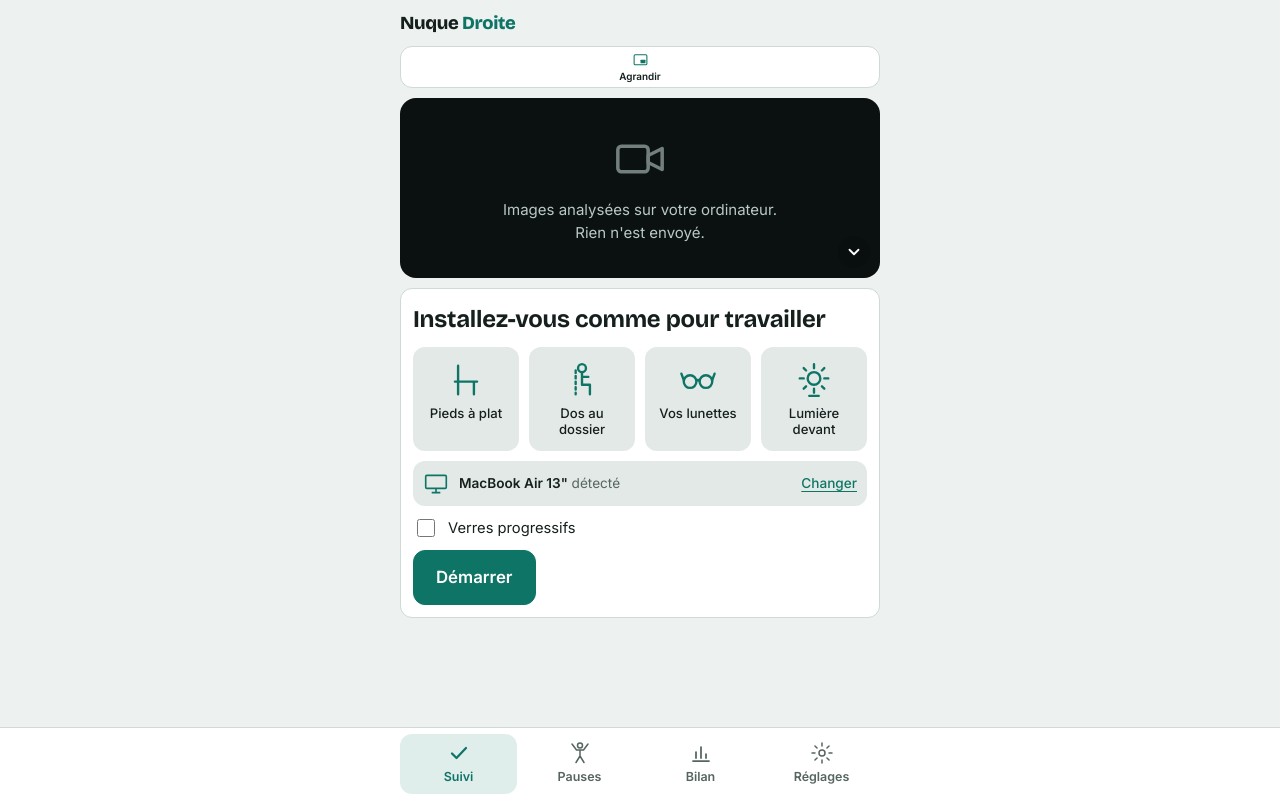
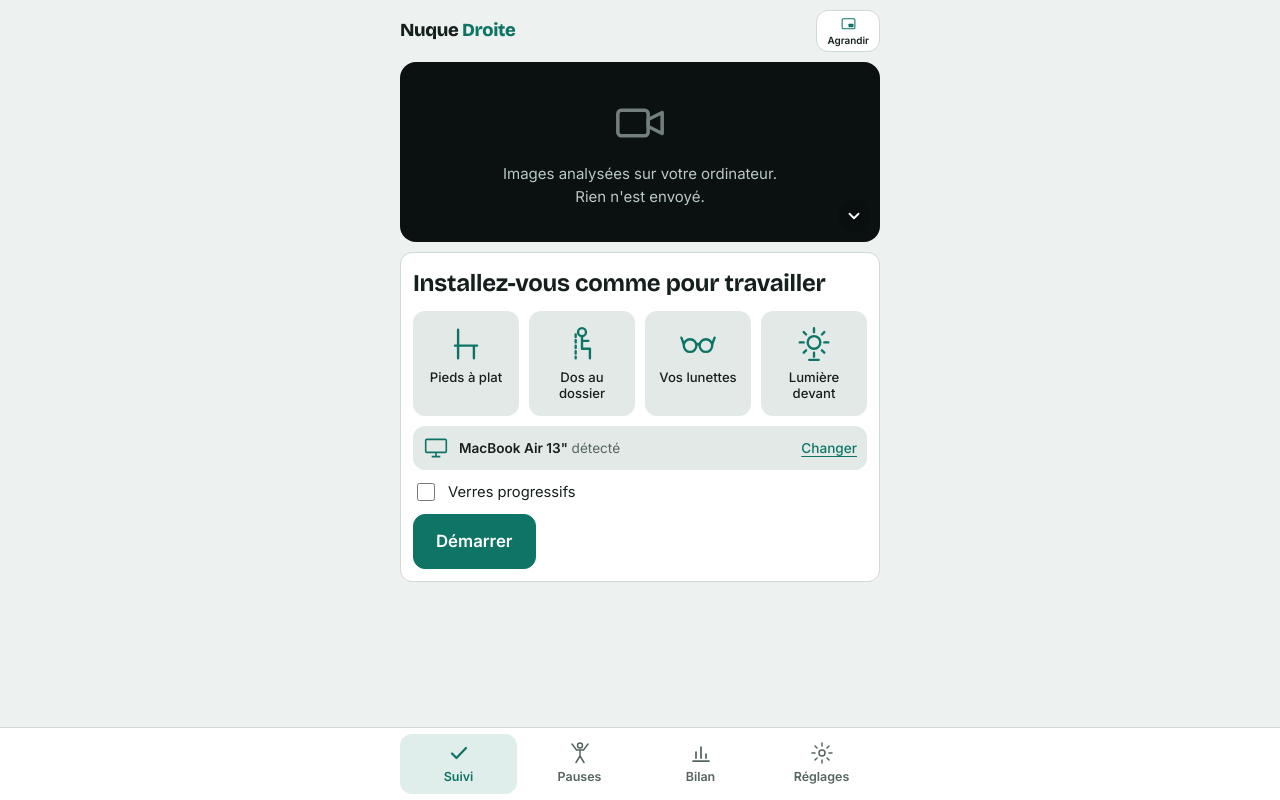
Before and after one commit to fcasado69/nuque, a plain HTML site: page index.html in a window 1280 px wide. Both pictures are taken after a click on the button "Réduire". Drawn offline with nearby package versions, Linux system fonts and the light colour scheme.

Commit message:
En-tête compact : bouton Réduire à sa taille
Co-Authored-By: Claude Opus 5.5 <noreply@anthropic.com>
Claude-Session: https://claude.ai/code/session_014VWWHF4DT4HwYjJPXp16Ts

```diff
--- a/index.html
+++ b/index.html
@@ -330,6 +330,8 @@ body.nagging .wrap{filter:blur(9px) saturate(.6);transition:filter .6s}
 .mon{grid-template-columns:repeat(2,minmax(0,1fr))!important}
 #steps{display:none!important}
 .hright .tool:not(#tSmall){display:none!important}
+body.compact .hright{width:auto!important} body.compact .tool{flex:none!important;padding:5px 10px!important}
+body.compact header{flex-wrap:nowrap!important}
 body{padding-bottom:86px!important}
 .tabbar{position:fixed;left:0;right:0;bottom:0;z-index:40;display:flex;justify-content:center;background:var(--surface);border-top:1px solid var(--line);padding:6px 8px calc(6px + env(safe-area-inset-bottom,0px))}
 .tabbar .in{display:grid;grid-template-columns:repeat(4,minmax(0,1fr));gap:4px;width:100%;max-width:480px}
```
